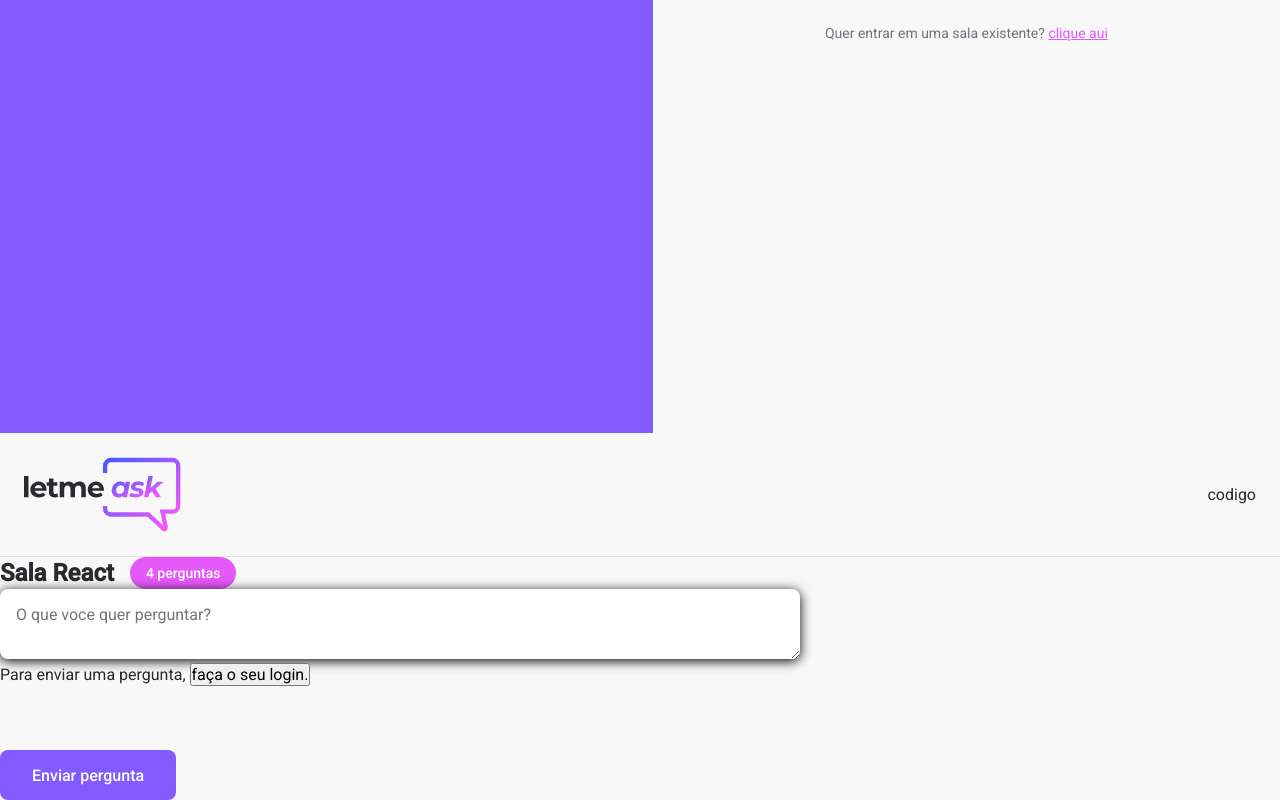
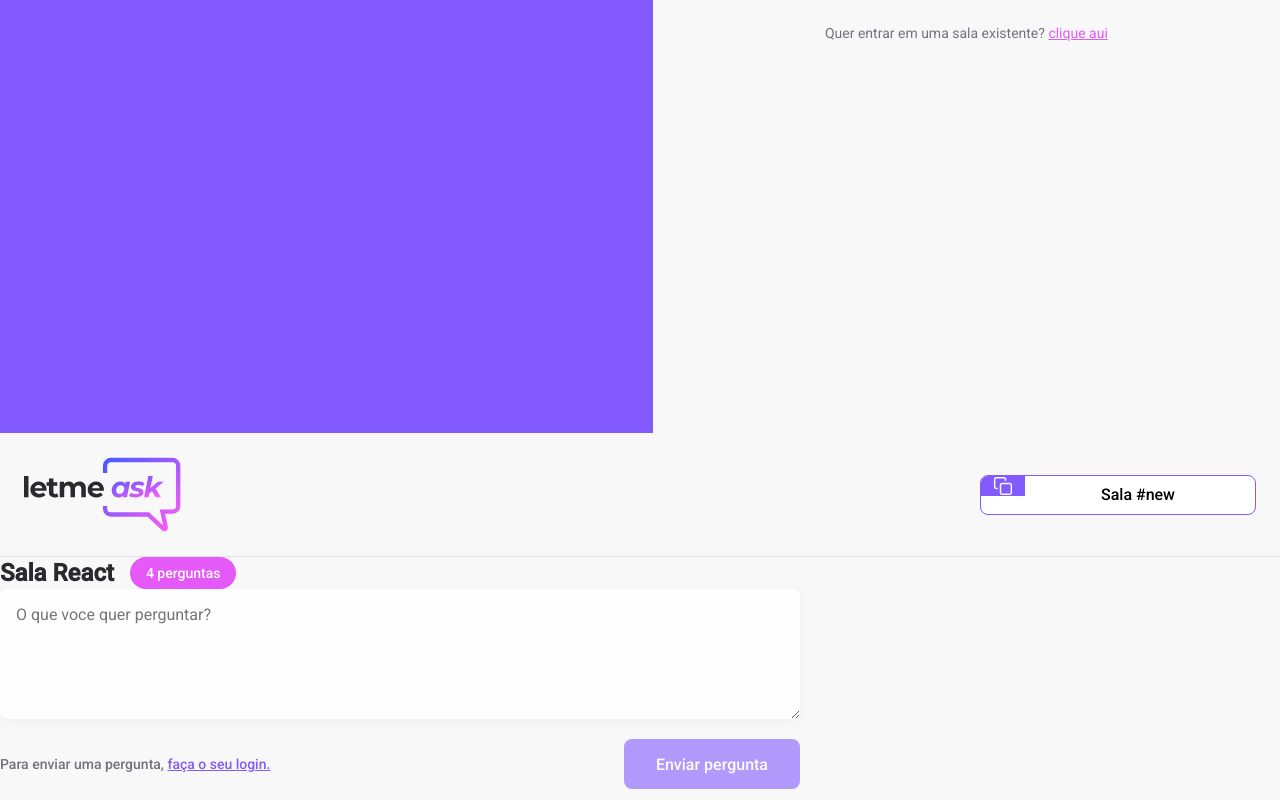
Before and after one commit to otaviohenrique1/nlw06, a React (Create React App) app in the folder letmeask/: page /rooms/new in a window 1280 px wide. Shown: the part 2212-3012 px from the top of the page. Built offline with nearby package versions, Linux system fonts and the light colour scheme; no server answers.

Commit message:
Commit 10 dos arquivos

```diff
--- a/letmeask/src/App.tsx
+++ b/letmeask/src/App.tsx
@@ -22,5 +22,5 @@
 export default App;
 
 /*
-  [ReactJS] Aula 03 –> Tempo -> 00:44:58
+  [ReactJS] Aula 03 –> Tempo -> 01:12:57
 */
--- /dev/null
+++ b/letmeask/src/components/RoomCode.tsx
@@ -0,0 +1,21 @@
+import copyImg from "../assets/images/copy.svg";
+import '../styles/room-code.scss';
+
+type RoomCodeProps = {
+  code: string;
+}
+
+export function RoomCode(props: RoomCodeProps) {
+  function copyRoomCodeToClipboard() {
+    navigator.clipboard.writeText(props.code);
+  }
+
+  return (
+    <button className="room-code" onClick={copyRoomCodeToClipboard}>
+      <div>
+        <img src={copyImg} alt="Copy room code" />
+      </div>
+      <span>Sala #{props.code}</span>
+    </button>
+  );
+}
--- a/letmeask/src/pages/Room.tsx
+++ b/letmeask/src/pages/Room.tsx
@@ -1,15 +1,58 @@
-import React from 'react';
+import React, { FormEvent, useState } from 'react';
+import { useParams } from 'react-router-dom';
 import logoImg from "../assets/images/logo.svg";
 import { Button } from '../components/Button';
+import { RoomCode } from '../components/RoomCode';
+import { useAuth } from '../hooks/useAuth';
+import { database } from '../services/firebase';
 import '../styles/room.scss';
 
+type RoomParams = {
+  id: string;
+}
+
 export function Room() {
+  const { user } = useAuth();
+  const [newQuestion, setNewQuestion] = useState('');
+  const params = useParams<RoomParams>();
+  const roomId = params.id;
+
+  async function handleSendQuestion(event: FormEvent) {
+    event.preventDefault();
+
+    if (newQuestion.trim() === '') {
+      /* Verifica se o campo esta vazio */
+      return;
+    }
+
+    if (!user) {
+      /* Verifica se o usuario esta logado */
+      throw new Error("You most be logged in");
+    }
+
+    const question = {
+      content: newQuestion,
+      author: {
+        name: user.name,
+        avatar: user.avatar,
+      },
+      isHighlighted: false,
+      isAnswer: false
+    };
+
+    await database.ref(`rooms/${roomId}/questions`).push(question);
+
+    setNewQuestion(''); /* Limpa o campo */
+  }
+
   return (
     <div id="page-room">
       <header>
         <div className="content">
           <img src={logoImg} alt="Letmeask" />
-          <div>codigo</div>
+          <RoomCode
+            code={roomId}
+          />
         </div>
       </header>
       <main className="content">
@@ -17,13 +60,27 @@
           <h1>Sala React</h1>
           <span>4 perguntas</span>
         </div>
-        <form>
+        <form onSubmit={(event) => handleSendQuestion(event)}>
           <textarea
             placeholder="O que voce quer perguntar?"
+            onChange={(event) => setNewQuestion(event.target.value)}
+            value={newQuestion}
           />
           <div className="form-footer">
-            <span>Para enviar uma pergunta, <button>faça o seu login.</button></span>
-            <Button type="submit">Enviar pergunta</Button>
+            {(user) ? (
+              <div className="user-info">
+                <img src={user.avatar} alt={user.name} />
+                <span>{user.name}</span>
+              </div>
+            ) : (
+              <span>Para enviar uma pergunta, <button>faça o seu login.</button></span>
+            )}
+            <Button
+              type="submit"
+              disabled={!user}
+            >
+              Enviar pergunta
+            </Button>
           </div>
         </form>
       </main>
--- a/letmeask/src/styles/button.scss
+++ b/letmeask/src/styles/button.scss
@@ -1,5 +1,5 @@
 .button {
-  margin-top: 64px;
+  // margin-top: 64px;
   height: 50px;
   border-radius: 8px;
   font-weight: 500;
--- /dev/null
+++ b/letmeask/src/styles/room-code.scss
@@ -0,0 +1,26 @@
+.room-code {
+  height: 40px;
+  border-radius: 8px;
+  overflow: hidden;
+  background: #ffffff;
+  border: 1px solid #835afd;
+  cursor: pointer;
+  display: flex;
+
+  div {
+    background: #835afd;
+    padding: 0 12px;
+    display: flex;
+    justify-content: center;
+    align-items: center;
+  }
+
+  span {
+    display: block;
+    align-self: center;
+    flex: 1;
+    padding: 0 16px 0 12px;
+    width: 230px;
+    font-weight: 500;
+  }
+}
--- a/letmeask/src/styles/room.scss
+++ b/letmeask/src/styles/room.scss
@@ -48,7 +48,50 @@
         padding: 16px;
         border-radius: 8px;
         background: #fefefe;
-        box-shadow: 0 2px 12px;
+        box-shadow: 0 2px 12px rgba(0, 0, 0, 0.04);
+        resize: vertical; /*textarea pode ser aumentada verticalmente*/
+        min-height: 130px;
+      }
+
+      .form-footer {
+        display: flex;
+        justify-content: space-between;
+        align-items: center;
+        margin-top: 16px;
+
+        .user-info {
+          display: flex;
+          align-items: center;
+
+          img {
+            width: 32px;
+            height: 32px;
+            border-radius: 50%;
+          }
+
+          span {
+            margin-left: 8px;
+            color: #29292e;
+            font-weight: 500;
+            font-size: 14px;
+          }
+        }
+
+        span {
+          font-size: 14px;
+          color: #737380;
+          font-weight: 500;
+
+          button {
+            background: transparent;
+            border: 0;
+            color: #835afd;
+            text-decoration: underline;
+            font-size: 14px;
+            font-weight: 500;
+            cursor: pointer;
+          }
+        }
       }
     }
   }
```
